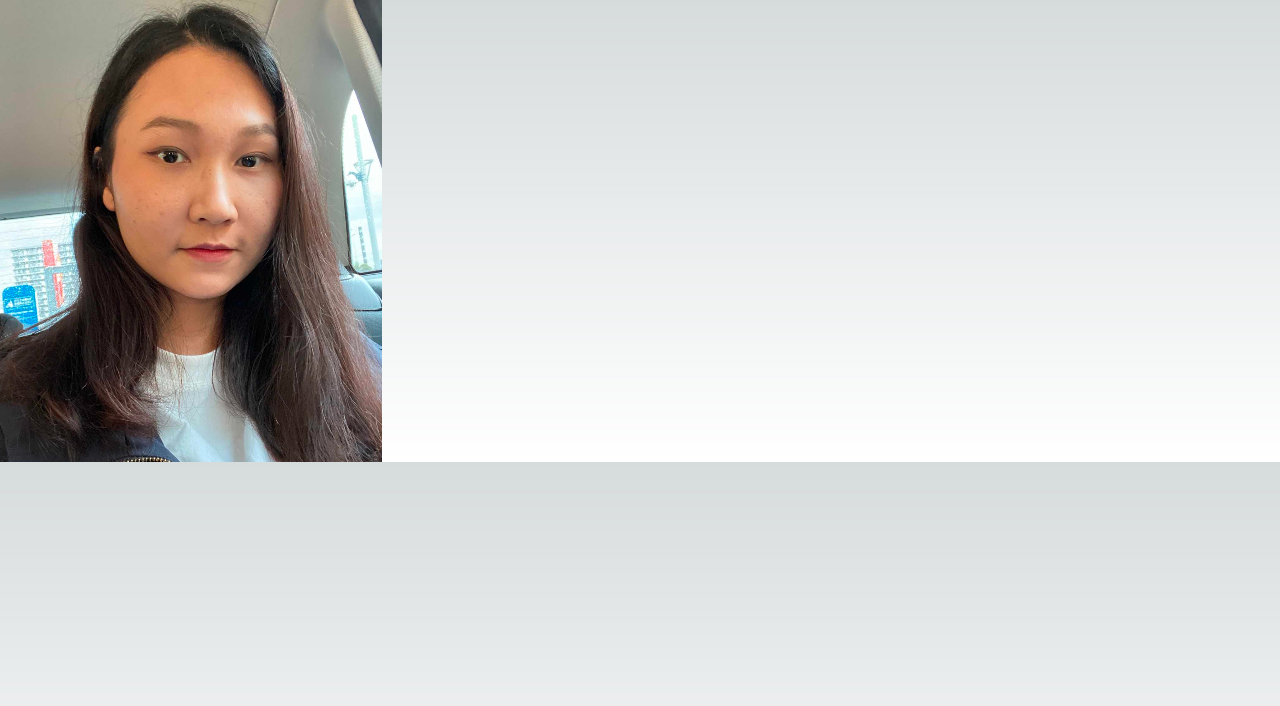
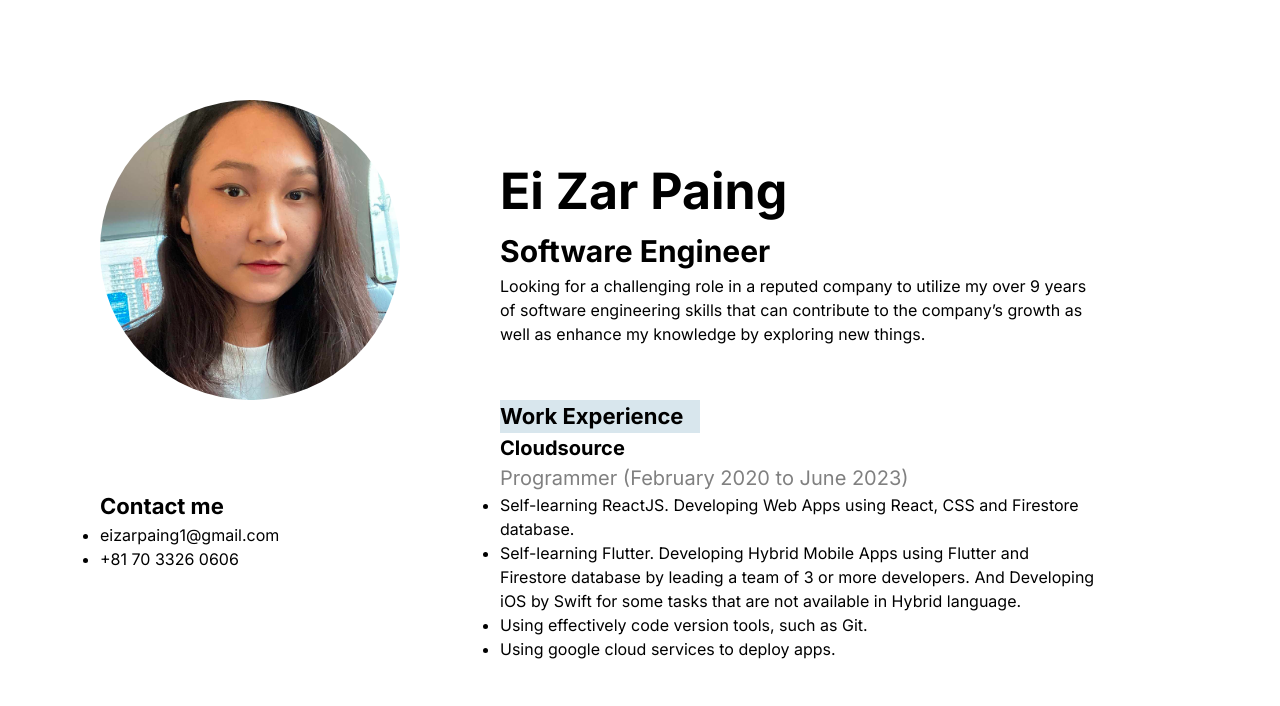
Before and after one commit to EiZar/eizarpaing-profile, a Next.js app: page / in a window 1280 px wide. Shown: the top 706 px of the page. Built offline with nearby package versions, Linux system fonts and the light colour scheme.

Commit message:
create profile

```diff
--- /dev/null
+++ b/app/articles/components/other.js
@@ -0,0 +1,7 @@
+import Image from 'next/image'
+
+export default function Home() {
+  return (
+    <div>Hello other</div>
+  )
+}
--- /dev/null
+++ b/app/articles/components/page.js
@@ -0,0 +1,7 @@
+import Image from 'next/image'
+
+export default function Home() {
+  return (
+    <div>Hello component page</div>
+  )
+}
--- /dev/null
+++ b/app/articles/page.js
@@ -0,0 +1,7 @@
+import Image from 'next/image'
+
+export default function Home() {
+  return (
+    <div>Hello article</div>
+  )
+}
--- /dev/null
+++ b/app/components/page.js
@@ -0,0 +1,7 @@
+import Image from 'next/image'
+
+export default function Home() {
+  return (
+    <div>Hello components</div>
+  )
+}
--- a/app/globals.css
+++ b/app/globals.css
@@ -16,12 +16,91 @@
   }
 }
 
+@media (max-width: 800px) {
+  body {
+    margin: 20px !important;
+  }
+
+  .flexContainer {
+    flex-direction: column;
+    align-items: flex-start !important;
+  }
+
+  .imgContainer {
+    width: 100% !important;
+  }
+
+  .textContainer {
+    width: 100% !important;
+  }
+}
+
 body {
-  color: rgb(var(--foreground-rgb));
-  background: linear-gradient(
+  /* color: rgb(var(--foreground-rgb)); */
+  /* background: linear-gradient(
       to bottom,
       transparent,
       rgb(var(--background-end-rgb))
     )
-    rgb(var(--background-start-rgb));
+    rgb(var(--background-start-rgb)); */
+  margin: 100px;
 }
+
+.flexContainer {
+  display: flex;
+  align-items: center;
+}
+
+.imgContainer {
+  width: 400px;
+}
+
+.textContainer {
+  width: 600px;
+}
+
+img {
+  width: 300px;
+  height: 300px;
+  border-radius: 50%;
+  object-fit: cover;
+  display: inline-block;
+}
+
+h1 {
+  font-size: 50px;
+  font-weight: bold;
+}
+
+h2 {
+  font-size: 30px;
+  font-weight: bold;
+}
+
+h3 {
+  font-size: 22px;
+  font-weight: bold;
+}
+
+.inlineBlock {
+  display: inline-block;
+}
+
+.marginLeft {
+  margin-left: 50px;
+}
+
+.title {
+  font-size: 20px;
+  font-weight: bold;
+}
+
+.title2 {
+  font-size: 20px;
+  color: gray;
+}
+
+.bgColor {
+  width: 200px;
+  background: #d8e6ed;
+}
--- a/app/layout.js
+++ b/app/layout.js
@@ -4,7 +4,7 @@ import { Inter } from 'next/font/google'
 const inter = Inter({ subsets: ['latin'] })
 
 export const metadata = {
-  title: 'Create Next App',
+  title: "eizarpaing's profile",
   description: 'Generated by create next app',
 }
 
--- a/app/page.js
+++ b/app/page.js
@@ -2,6 +2,48 @@ import Image from 'next/image'
 
 export default function Home() {
   return (
-    <img src='/images/profile.png'></img>
+    <>
+    <div className='flexContainer'>
+      <div className='imgContainer'>
+      <img src='/images/profile.png'></img>
+      </div>
+      <div className='inlineBlock textContainer'>
+        <h1>Ei Zar Paing</h1>
+        <h2>Software Engineer</h2>
+        <p>Looking for a challenging role in a reputed company to utilize
+          my over 9 years of software engineering skills that can contribute to
+          the company’s growth as well as enhance my knowledge by exploring new things.
+        </p>
+      </div>
+    </div>
+    <div className='flexContainer'>
+      <div className='imgContainer'>
+        <h3>Contact me</h3>
+        <ul class="list-disc">
+          <li>eizarpaing1@gmail.com</li>
+          <li>+81 70 3326 0606</li>
+        </ul>
+      </div>
+      <div className='inlineBlock textContainer'>
+        <h3 className='bgColor'>Work Experience</h3>
+        <div className='title'>Cloudsource</div>
+        <div className='title2'>Programmer (February 2020 to June 2023)</div>
+        <ul class="list-disc">
+          <li>Self-learning ReactJS. Developing Web Apps using React,
+            CSS and Firestore database.
+          </li>
+          <li>
+            Self-learning Flutter. Developing Hybrid Mobile Apps using Flutter and Firestore database by leading a team of 3 or more developers. And Developing iOS by Swift for some tasks that are not available in Hybrid language.
+          </li>
+          <li>
+            Using effectively code version tools, such as Git.
+          </li>
+          <li>
+            Using google cloud services to deploy apps.
+          </li>
+        </ul>
+      </div>
+    </div>
+    </>
   )
 }
```
